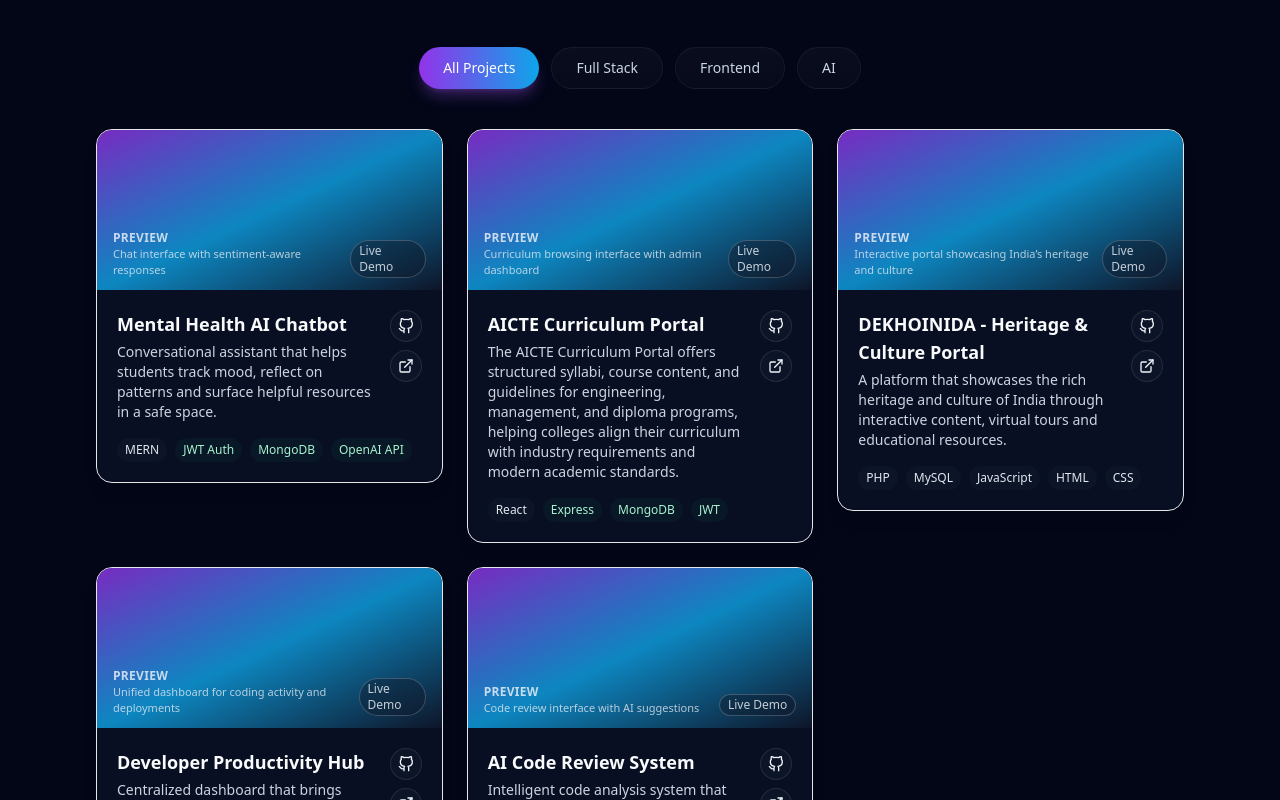
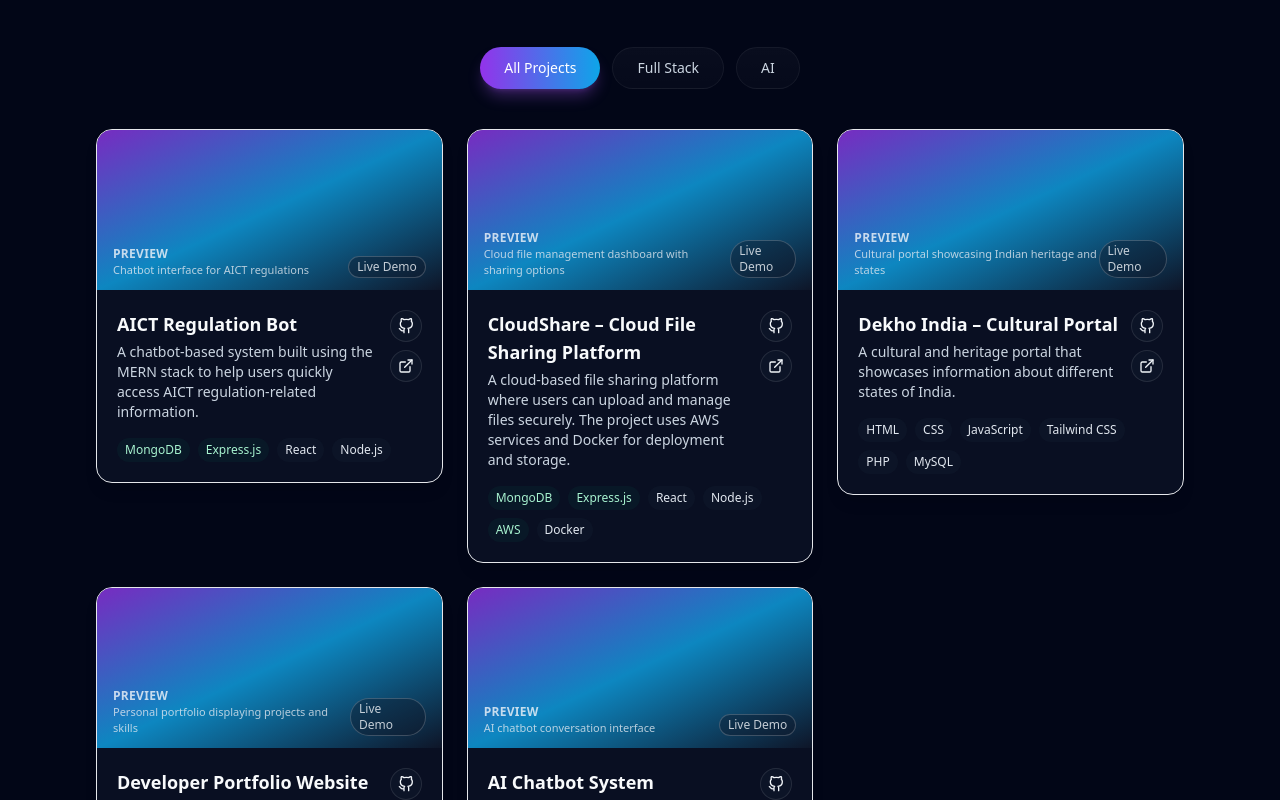
Before and after one commit to suraj-kumar1-8/Portfolio, a React (Vite) app: page / in a window 1280 px wide. Shown: the part 2300-3100 px from the top of the page. Built offline with nearby package versions, Linux system fonts and the light colour scheme; the HTML template or start-up script is replaced by a standard one.

Commit message:
Added new MERN project

```diff
--- a/src/components/Certifications.jsx
+++ b/src/components/Certifications.jsx
@@ -53,6 +53,20 @@ const certifications = [
     organization: 'The Complete JavaScript Course',
     year: '2022',
     description: 'Core JavaScript concepts and algorithmic problem-solving',
+    certificateUrl: '#'
+  },
+  {
+    title: 'Summer Training Certification',
+    organization: 'CK Summer Training College / CAC Pathshala',
+    year: '2024',
+    description: 'Completed summer training where I learned core programming and problem solving concepts including DSA and UPS related programming fundamentals.',
+    certificateUrl: '#'
+  },
+  {
+    title: 'Community Development Project (CDP)',
+    organization: 'College Community Development Program',
+    year: '2024',
+    description: 'Participated in a community development project focused on plant-based environmental initiatives and teamwork for community improvement.',
     certificateUrl: '#'
   }
 ]
--- a/src/components/Projects.jsx
+++ b/src/components/Projects.jsx
@@ -8,113 +8,113 @@ import { ANIMATION_DURATIONS, ANIMATION_DELAYS } from '../constants/animations'
 
 const projects = [
   {
-    title: 'Mental Health AI Chatbot',
-    desc: 'Conversational assistant that helps students track mood, reflect on patterns and surface helpful resources in a safe space.',
+    title: 'AICT Regulation Bot',
+    desc: 'A chatbot-based system built using the MERN stack to help users quickly access AICT regulation-related information.',
     category: 'Full Stack',
-    problem: 'Students often struggle with mental health issues but lack accessible, non-judgmental platforms to express their feelings and track their emotional patterns over time.',
-    architecture: 'Built with MERN stack using React for the frontend, Node.js/Express for RESTful API, MongoDB for user data and conversation history, integrated with OpenAI API for intelligent responses.',
-    tags: ['MERN', 'JWT Auth', 'MongoDB', 'OpenAI API'],
-    imageHint: 'Chat interface with sentiment-aware responses',
-    github: 'https://github.com/suraj-kumar1-8/Mental-health-chatbot',
+    problem: 'Users often struggle to find quick answers about AICT regulations, leading to confusion and delays. A dedicated chatbot system can provide instant, accurate information.',
+    architecture: 'Built with MongoDB for storing regulation data, Express.js for API endpoints, React for the user interface, and Node.js for backend logic. Integrates intelligent chatbot logic to understand user queries and provide relevant responses.',
+    tags: ['MongoDB', 'Express.js', 'React', 'Node.js'],
+    imageHint: 'Chatbot interface for AICT regulations',
+    github: '#',
     demo: '#',
     challenges: [
-      'Implementing secure JWT authentication while maintaining smooth UX',
-      'Optimizing API calls to OpenAI to reduce latency and costs',
-      'Designing intuitive UI for sensitive mental health conversations'
+      'Designing an accurate regulation database that covers all AICT guidelines',
+      'Implementing NLP-based query understanding for accurate responses',
+      'Creating a user-friendly chat interface for easy information retrieval'
     ],
     learnings: [
-      'Learned to balance user privacy with helpful AI assistance',
-      'Gained experience in sentiment analysis and conversation flow design',
-      'Improved understanding of secure authentication patterns'
+      'Gained experience in building chatbot systems with natural language processing',
+      'Learned to structure and manage large regulatory datasets',
+      'Improved skills in creating effective conversational user interfaces'
     ]
   },
   {
-    title: 'AICTE Curriculum Portal',
+    title: 'CloudShare – Cloud File Sharing Platform',
+    desc: 'A cloud-based file sharing platform where users can upload and manage files securely. The project uses AWS services and Docker for deployment and storage.',
     category: 'Full Stack',
-    desc: 'The AICTE Curriculum Portal offers structured syllabi, course content, and guidelines for engineering, management, and diploma programs, helping colleges align their curriculum with industry requirements and modern academic standards.',
-    problem: 'Many technical institutions follow outdated or inconsistent syllabi, creating a gap between academic learning and industry requirements. This leads to skill mismatches, reduced employability, and lack of uniformity in technical education.',
-    architecture: 'A full-stack web application built with React for the frontend, Node.js/Express for the backend API, MongoDB for storing curriculum data, and JWT for secure admin authentication. The portal features a user-friendly interface for browsing syllabi and an admin dashboard for managing content.',
-    tags: ['React', 'Express', 'MongoDB', 'JWT'],
-    imageHint: 'Curriculum browsing interface with admin dashboard',
-    github: 'https://github.com/suraj-kumar1-8/AICTE_Curriculum_Portal',
+    problem: 'Users need a secure, scalable solution to upload, store, and share files with others without worrying about data security or storage limitations.',
+    architecture: 'Frontend built with React, backend with Node.js/Express, MongoDB for metadata storage, AWS S3 for file storage, AWS IAM for security, and Docker for containerized deployment and scaling.',
+    tags: ['MongoDB', 'Express.js', 'React', 'Node.js', 'AWS', 'Docker'],
+    imageHint: 'Cloud file management dashboard with sharing options',
+    github: '#',
     demo: '#',
     challenges: [
-      'Designing a flexible data model to accommodate various course structures and content types',
-      'Implementing secure JWT-based authentication for admin users while ensuring a seamless content management experience',
-      'Creating an intuitive UI that allows students to easily navigate and understand complex syllabi'
+      'Implementing secure file upload and storage with AWS S3',
+      'Managing user permissions and access controls efficiently',
+      'Optimizing file transfer speeds and handling large file uploads'
     ],
     learnings: [
-      'Gained experience in designing scalable data models for educational content',
-      'Learned best practices for implementing secure authentication in content management systems',
-      'Improved skills in UI/UX design for educational platforms to enhance user engagement'
+      'Gained hands-on experience with AWS services including S3, IAM, and EC2',
+      'Learned containerization and deployment strategies using Docker',
+      'Improved understanding of secure file handling and access management'
     ]
   },
   {
-    title: 'DEKHOINIDA - Heritage & Culture Portal',
-    category: 'Frontend',
-    desc: 'A platform that showcases the rich heritage and culture of India through interactive content, virtual tours and educational resources.',
-    problem: 'Many people, especially younger generations, are disconnected from the rich heritage and culture of India due to lack of engaging platforms that make learning about it accessible and enjoyable.',
-    architecture: 'DEKHOINDIA uses a 3-tier web architecture where the frontend (HTML, CSS, JavaScript) provides the user interface, the backend (PHP) processes requests and handles logic, and the MySQL database stores state-wise heritage and culture data. The portal features interactive maps, virtual tours and multimedia content to engage users in exploring India’s diverse heritage.',
-    tags: ['PHP', 'MySQL', 'JavaScript', 'HTML', 'CSS'],
-    imageHint: 'Interactive portal showcasing India’s heritage and culture',
-    github: 'https://github.com/suraj-kumar1-8/INDIAN-HERITAGE',
+    title: 'Dekho India – Cultural Portal',
+    desc: 'A cultural and heritage portal that showcases information about different states of India.',
+    category: 'Full Stack',
+    problem: 'Many people lack accessible platforms to learn about Indias diverse cultural heritage and regional information in an engaging way.',
+    architecture: 'Frontend built with HTML, CSS, JavaScript, and Tailwind CSS. Backend developed with PHP for server-side logic. MySQL database stores comprehensive information about Indian states, culture, heritage, and attractions.',
+    tags: ['HTML', 'CSS', 'JavaScript', 'Tailwind CSS', 'PHP', 'MySQL'],
+    imageHint: 'Cultural portal showcasing Indian heritage and states',
+    github: '#',
     demo: '#',
     challenges: [
-      'Designing an engaging UI that effectively showcases the diversity of India’s heritage while remaining user-friendly',
-      'Optimizing the backend to handle multimedia content and interactive features without performance issues',
-      'Ensuring the accuracy and authenticity of the heritage information presented on the portal'
+      'Organizing vast amounts of cultural and heritage data efficiently',
+      'Creating engaging UI/UX to make cultural information compelling',
+      'Ensuring accurate and authentic representation of diverse Indian cultures'
     ],
     learnings: [
-      'Gained experience in full-stack web development using PHP and MySQL',
-      'Learned how to design and implement interactive features that enhance user engagement',
-      'Improved skills in content curation and presentation for educational platforms'
+      'Gained experience in full-stack development with PHP and MySQL',
+      'Learned content curation and presentation strategies',
+      'Improved skills in creating responsive, engaging cultural interfaces'
     ]
   },
   {
-    title: 'Developer Productivity Hub',
+    title: 'Developer Portfolio Website',
+    desc: 'A personal portfolio website showcasing projects, skills, certifications and achievements. The site is deployed online and built using modern frontend technologies.',
     category: 'Full Stack',
-    desc: 'Centralized dashboard that brings together GitHub activity, LeetCode progress and deployment status into a single, focused view.',
-    problem: 'Engineers often juggle multiple tools and dashboards, making it hard to quickly understand personal progress, deployment health and outstanding work at a glance.',
-    architecture: 'Backend built with Node.js/Express exposing REST APIs, MongoDB for storing activity snapshots, JWT-based authentication layer, and integrations with GitHub, LeetCode and a lightweight AWS deployment monitor.',
-    tags: ['React', 'Express', 'MongoDB', 'JWT', 'AWS'],
-    imageHint: 'Unified dashboard for coding activity and deployments',
+    problem: 'Developers need an impressive online presence to showcase their work, skills, and accomplishments to potential employers and collaborators.',
+    architecture: 'Built entirely with React for the frontend, utilizing Tailwind CSS for responsive design, JavaScript for interactivity, and modern animation libraries. Deployed on Vercel for fast, reliable hosting.',
+    tags: ['React', 'Tailwind CSS', 'JavaScript'],
+    imageHint: 'Personal portfolio displaying projects and skills',
+    github: 'https://github.com/suraj-kumar1-8/portfolio',
+    demo: '#',
+    challenges: [
+      'Designing a visually appealing portfolio that stands out',
+      'Optimizing performance for smooth animations and fast loading',
+      'Making the portfolio responsive across all device sizes'
+    ],
+    learnings: [
+      'Gained experience in modern React development and component design',
+      'Learned advanced CSS and animation techniques with Tailwind CSS',
+      'Improved skills in creating user-focused portfolio presentations'
+    ]
+  },
+  {
+    title: 'AI Chatbot System',
+    desc: 'An AI-powered chatbot built using MERN stack and Python that can interact with users and answer queries intelligently.',
+    category: 'AI',
+    problem: 'Traditional chatbots are limited in their ability to understand complex queries and provide intelligent responses. An AI-powered system can learn and adapt better.',
+    architecture: 'Frontend built with React for the chat interface, Node.js/Express for API handling, MongoDB for conversation history and user data. Python backend for AI/ML processing and intelligent response generation using NLP models.',
+    tags: ['MongoDB', 'Express.js', 'React', 'Node.js', 'Python', 'AI Integration'],
+    imageHint: 'AI chatbot conversation interface',
     github: '#',
     demo: '#',
     challenges: [
-      'Designing a data model that can aggregate activity from multiple external services',
-      'Implementing robust JWT authentication across the dashboard and APIs',
-      'Handling rate limits and failures gracefully when calling third‑party APIs'
+      'Implementing advanced NLP models for better query understanding',
+      'Managing real-time conversations with low latency responses',
+      'Training AI models on domain-specific data for accurate responses'
     ],
     learnings: [
-      'Strengthened understanding of backend integration patterns with external developer tools',
-      'Gained experience securing APIs and dashboards with JWT and role-based checks',
-      'Learned to design a UI that surfaces only the most important metrics without noise'
-    ]
-  },
-  {
-    title: 'AI Code Review System',
-    desc: 'Intelligent code analysis system that reviews code and suggests improvements using rule-based logic and pattern recognition.',
-    category: 'AI',
-    problem: 'Developers spend significant time on manual code reviews, which can be subjective and time-consuming. Automated code analysis helps catch common issues, enforce best practices, and improve code quality.',
-    architecture: 'Built with React frontend for the code editor interface, Node.js/Express backend for processing code analysis, and MongoDB for storing review history. Uses intelligent rule-based logic to detect patterns and suggest improvements.',
-    tags: ['React', 'Node.js', 'Express', 'MongoDB'],
-    imageHint: 'Code review interface with AI suggestions',
-    github: 'https://github.com/suraj-kumar1-8/ai-code-review',
-    demo: '#',
-    challenges: [
-      'Parsing and analyzing different programming languages accurately',
-      'Developing intelligent rules that provide meaningful and actionable feedback',
-      'Balancing analysis depth with performance for large codebases'
-    ],
-    learnings: [
-      'Gained experience in code parsing and AST (Abstract Syntax Tree) analysis',
-      'Learned how to design intelligent rule engines for pattern detection',
-      'Improved understanding of backend processing for computationally intensive tasks'
+      'Gained experience integrating AI and ML models with full-stack applications',
+      'Learned NLP concepts and conversation flow management',
+      'Improved understanding of real-time communication systems'
     ]
   }
 ]
 
-const categories = ['All Projects', 'Full Stack', 'Frontend', 'AI']
+const categories = ['All Projects', 'Full Stack', 'AI']
 
 export default function Projects() {
   const [ref, inView] = useInView(0.2)
```
